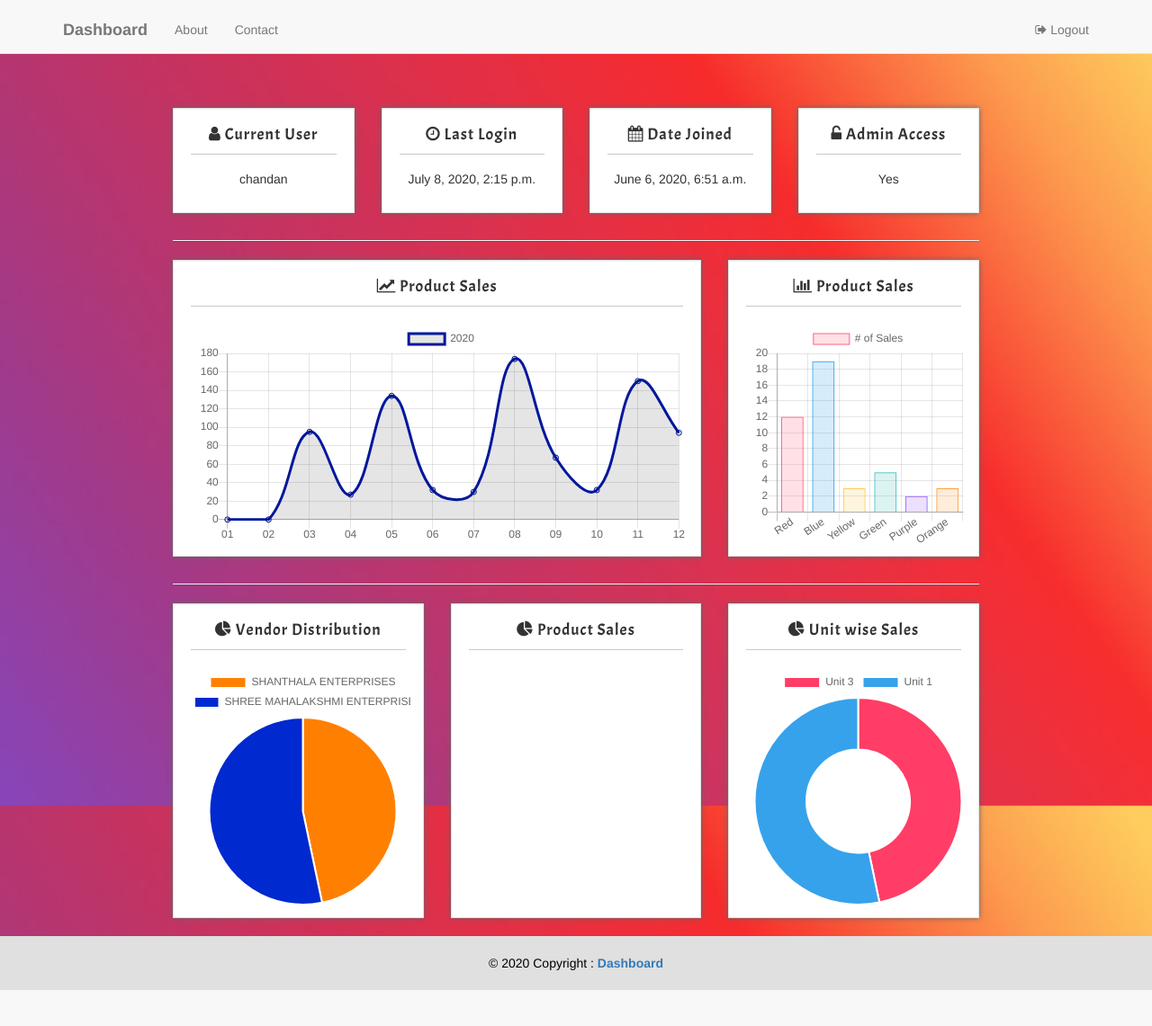
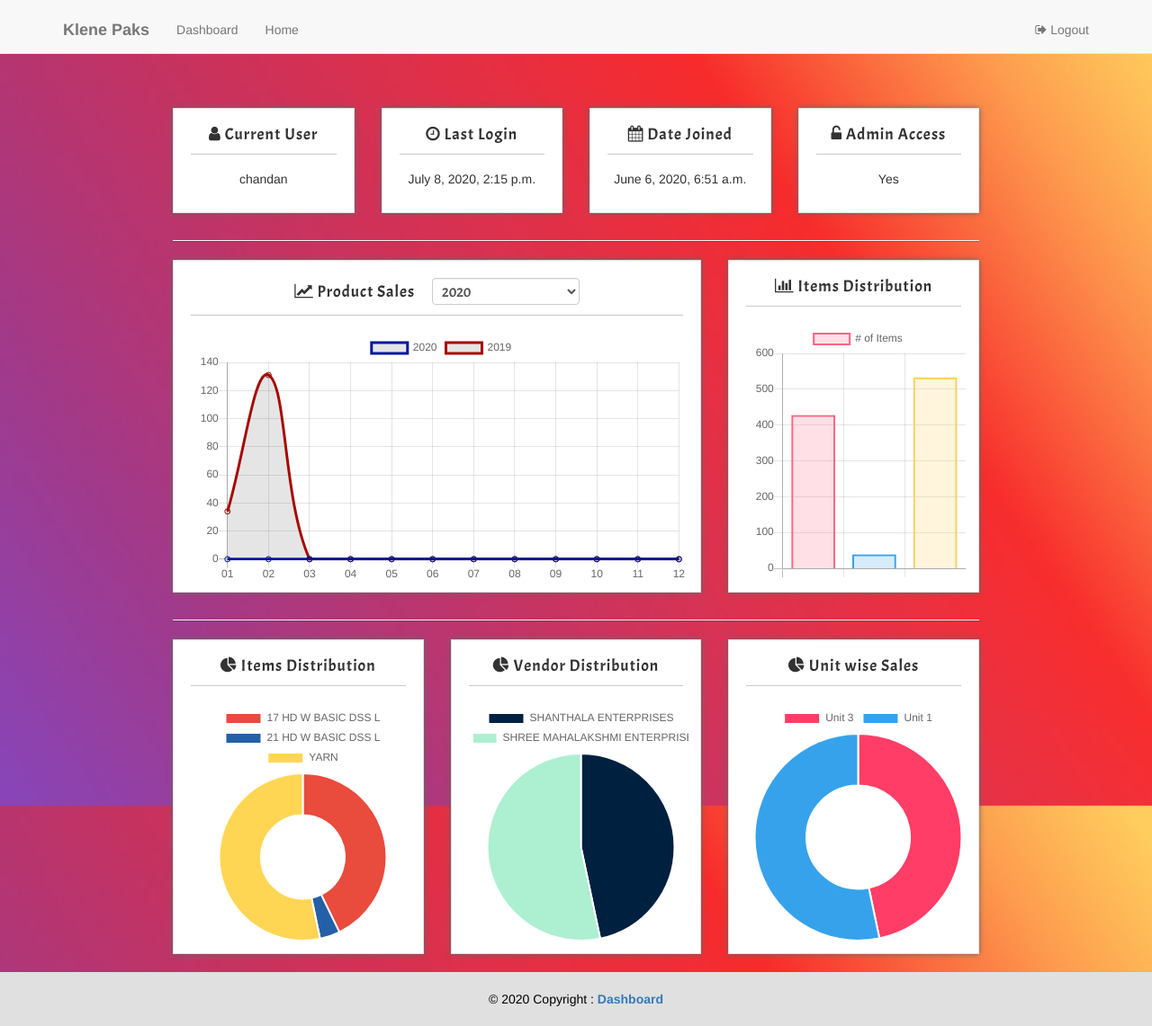
Before and after one commit to chandan-n-bhat/dashboard, a Django app: page /dashboard/ in a window 1280 px wide. Shown: the whole page at 90% size. Before the commit the page ends 1101 px from the top, so only its background shows below. Run offline with Django 3.2, Linux system fonts and the light colour scheme; a user stored in the database is signed in; data comes from the database, SQL or seed files in the repository; some libraries are stand-ins or nearby versions.

```diff
--- a/accounts/templates/accounts/base.html
+++ b/accounts/templates/accounts/base.html
@@ -42,13 +42,13 @@
                         <span class="icon-bar"></span>
                     </button>
 
-                    <a class="navbar-brand" href="{% url 'index' %}"><strong>Dashboard</strong></a>
+                    <a class="navbar-brand" href="{% url 'index' %}"><strong>Klene Paks</strong></a>
                 </div>
 
                 <div class="collapse navbar-collapse" id="bs-nav-demo" style="text-align: center;background: #f8f8f8;">
                     <ul class="nav navbar-nav">
-                        <li><a href="#">Contact</a></li>
-                        <li><a href="{% url 'dash:home' %}">Explore Dashboard</a></li>
+                        <!-- <li><a href="#">Contact</a></li> -->
+                        <li><a href="{% url 'dash:home' %}">Dashboard</a></li>
                     </ul>
                     <ul class="nav navbar-nav navbar-right">
                         {% if user.is_authenticated %}
--- a/dash/static/dash/css/home.css
+++ b/dash/static/dash/css/home.css
@@ -57,3 +57,13 @@ h5{
 .holder{
     height:85%;
 }
+
+.drpdwn{
+    font-size:15px;
+    padding: 6px;
+    margin: 0;
+    display: inline;
+    margin-left: 15px;
+    width: 30%;
+    height: 30px;
+}
--- /dev/null
+++ b/dash/static/dash/js/home.js
@@ -0,0 +1,158 @@
+// Populating dropdown
+for (i = new Date().getFullYear(); i > 1999; i--){
+    $('#yearpicker').append($('<option />').val(i).html(i));
+}
+
+// Function to reset canvas
+
+resetCanvas = function(){
+    var canvas_to_be_deleted = document.getElementById('myLineChart');
+    canvas_to_be_deleted.remove();
+    $('#updatableChart').append('<canvas id="myLineChart" style="margin: 5px;"></canvas>');
+}
+
+
+function IS(bar_labels,bar_values){
+
+    barctx = document.getElementById('myBarChart').getContext('2d');
+    myBarChart = new Chart(barctx, {
+
+        type: 'bar',
+        data: {
+            // labels: ['Red', 'Blue', 'Yellow', 'Green', 'Purple', 'Orange'],
+            labels: bar_labels,
+            datasets: [{
+                label: '# of Items',
+                // data: [12, 19, 3, 5, 2, 3],
+                data: bar_values,
+                backgroundColor: [
+                    'rgba(255, 99, 132, 0.2)',
+                    'rgba(54, 162, 235, 0.2)',
+                    'rgba(255, 206, 86, 0.2)',
+                    // 'rgba(75, 192, 192, 0.2)',
+                    // 'rgba(153, 102, 255, 0.2)',
+                    // 'rgba(255, 159, 64, 0.2)'
+                ],
+                borderColor: [
+                    'rgba(255, 99, 132, 1)',
+                    'rgba(54, 162, 235, 1)',
+                    'rgba(255, 206, 86, 1)',
+                    // 'rgba(75, 192, 192, 1)',
+                    // 'rgba(153, 102, 255, 1)',
+                    // 'rgba(255, 159, 64, 1)'
+                ],
+                borderWidth: 2
+            }]
+        },
+
+        options: {
+            responsive:true,
+            maintainAspectRatio: false,
+            scales: {
+                yAxes: [{
+                    ticks: {
+                        beginAtZero: true
+                    }
+                }],
+                xAxes: [{
+                    ticks: {
+                        display: false
+                    }
+                }]
+            }
+        }
+    });
+}
+
+
+function YWS(yws_labels,yws_values,pyws_labels,pyws_values,year){
+
+    linectx = document.getElementById("myLineChart").getContext('2d');
+    myLineChart = new Chart(linectx, {
+    type: 'line',
+    data: {
+        labels: yws_labels,
+        datasets: [{
+            // data: [86,114,106,106,107,111,133,221,783,278],
+            data: yws_values,
+            label: year,
+            borderColor: "#00179c",
+            fill: true
+        },
+        {
+            // data: [282,350,411,502,635,809,947,142,370,567],
+            data: pyws_values,
+            label: year-1,
+            borderColor: "#a60800",
+            fill: true
+        }
+        ]
+    },
+    options: {
+        responsive:true,
+        maintainAspectRatio: false,
+    }
+    });
+
+}
+
+function DPC(dpc_labels,dpc_values,pc_labels,pc_values,dpc2_labels,dpc2_values){
+
+    doughctx = document.getElementById("myDoughnutChart").getContext('2d');
+    myDoughnutChart = new Chart(doughctx, {
+        type: 'doughnut',
+        data: {
+        // labels: ["Unit1", "Unit3"],
+        labels: dpc_labels,
+        datasets: [
+            {
+                // label: "Population (millions)",
+                backgroundColor: ["#ff3d66","#36a2eb"],
+                // data: [5267,433]
+                data: dpc_values
+            }
+        ]
+        },
+        options: {
+            responsive:true,
+            maintainAspectRatio: false,
+        }
+    });
+
+    doughctx2 = document.getElementById("myDoughnutChart2").getContext('2d');
+    myDoughnutChart2 = new Chart(doughctx2, {
+        type: 'doughnut',
+        data: {
+        labels: dpc2_labels,
+        datasets: [
+            {
+                backgroundColor: ['#E94B3CFF','#2460A7FF','#FFD653FF'],
+                data: dpc2_values
+            }
+        ]
+        },
+        options: {
+            responsive:true,
+            maintainAspectRatio: false,
+        }
+    });
+
+    piectx = document.getElementById("myPieChart").getContext('2d');
+    myPieChart = new Chart(piectx, {
+        type: 'pie',
+        data: {
+        // labels: ["Africa", "Asia", "Europe", "Latin America", "North America"],
+        labels: pc_labels,
+        datasets: [{
+            backgroundColor: ["#00203FFF", "#ADEFD1FF"],
+            // data: [2478,5267,734,784,433]
+            data: pc_values
+        }]
+        },
+        options: {
+            responsive:true,
+            maintainAspectRatio: false,
+        }
+    });
+
+}
--- a/dash/templates/dash/base.html
+++ b/dash/templates/dash/base.html
@@ -26,7 +26,7 @@
             body{
                 background: url("{% static 'accounts/images/wp-fin2.jpg' %}");
                 /* background-position: center; */
-                /* background-repeat: no-repeat;        */
+                /* background-repeat: no-repeat; */
                 background-size: cover;
                 /* height:100%; */
             }
@@ -46,13 +46,13 @@
                         <span class="icon-bar"></span>
                     </button>
 
-                    <a class="navbar-brand" href="{% url 'index' %}"><strong>Dashboard</strong></a>
+                    <a class="navbar-brand" href="{% url 'index' %}"><strong>Klene Paks</strong></a>
                 </div>
 
                 <div class="collapse navbar-collapse" id="bs-nav-demo" style="text-align: center;background: #f8f8f8;">
                     <ul class="nav navbar-nav">
-                        <li><a href="#">About</a></li>
-                        <li><a href="#">Contact</a></li>
+                        <li><a href="{% url 'dash:home' %}">Dashboard</a></li>
+                        <li><a href="{% url 'index' %}">Home</a></li>
                     </ul>
                     <ul class="nav navbar-nav navbar-right">
                         {% if user.is_authenticated %}
--- a/dash/templates/dash/home.html
+++ b/dash/templates/dash/home.html
@@ -28,17 +28,22 @@
 
         <div class="row content">
             <div class="col-sm-8 shadow" >
-                <div class="well" style="height:330px">
-                    <h4><i class="fa fa-line-chart" aria-hidden="true"></i> Product Sales</h4>
+                <div class="well" style="height:370px">
+                    <h4><i class="fa fa-line-chart" aria-hidden="true"></i> Product Sales
+                        <select class="form-control drpdwn" name="yearpicker" id="yearpicker">
+
+                        </select>
+                    </h4>
                     <hr>
-                    <div class="holder">
+
+                    <div class="holder" id="updatableChart">
                         <canvas id="myLineChart" style="margin: 5px;"></canvas>
                     </div>
                 </div>
             </div>
             <div class="col-sm-4 shadow" >
-                <div class="well" style="height:330px">
-                    <h4><i class="fa fa-bar-chart" aria-hidden="true"></i> Product Sales</h4>
+                <div class="well" style="height:370px">
+                    <h4><i class="fa fa-bar-chart" aria-hidden="true"></i> Items Distribution</h4>
                     <hr>
                     <div class="holder">
                         <canvas id="myBarChart" style="margin: 5px;"></canvas>
@@ -53,20 +58,20 @@
 
             <div class="col-sm-4 shadow" >
                 <div class="well" style="height:350px">
-                    <h4><i class="fa fa-pie-chart" aria-hidden="true"></i> Vendor Distribution</h4>
+                    <h4><i class="fa fa-pie-chart" aria-hidden="true"></i> Items Distribution</h4>
                     <hr>
                     <div class="holder">
-                        <canvas id="myPieChart" style="margin: 5px;"></canvas>
+                        <canvas id="myDoughnutChart2" style="margin: 5px;"></canvas>
                     </div>
                 </div>
             </div>
 
             <div class="col-sm-4 shadow" >
                 <div class="well" style="height:350px">
-                    <h4><i class="fa fa-pie-chart" aria-hidden="true"></i> Product Sales</h4>
+                    <h4><i class="fa fa-pie-chart" aria-hidden="true"></i> Vendor Distribution</h4>
                     <hr>
                     <div class="holder">
-                        <!-- <canvas id="" style="margin: 5px;"></canvas> -->
+                        <canvas id="myPieChart" style="margin: 5px;"></canvas>
                     </div>
                 </div>
             </div>
@@ -87,78 +92,47 @@
 
     <script src="https://code.jquery.com/jquery-3.3.1.js"></script>
 
+    <script src="{% static 'dash/js/home.js' %}" type="text/javascript"></script>
+
     <script>
-        var barctx = document.getElementById('myBarChart').getContext('2d');
-        var myBarChart = new Chart(barctx, {
 
-            type: 'bar',
-            data: {
-                labels: ['Red', 'Blue', 'Yellow', 'Green', 'Purple', 'Orange'],
-                datasets: [{
-                    label: '# of Sales',
-                    data: [12, 19, 3, 5, 2, 3],
-                    backgroundColor: [
-                        'rgba(255, 99, 132, 0.2)',
-                        'rgba(54, 162, 235, 0.2)',
-                        'rgba(255, 206, 86, 0.2)',
-                        'rgba(75, 192, 192, 0.2)',
-                        'rgba(153, 102, 255, 0.2)',
-                        'rgba(255, 159, 64, 0.2)'
-                    ],
-                    borderColor: [
-                        'rgba(255, 99, 132, 1)',
-                        'rgba(54, 162, 235, 1)',
-                        'rgba(255, 206, 86, 1)',
-                        'rgba(75, 192, 192, 1)',
-                        'rgba(153, 102, 255, 1)',
-                        'rgba(255, 159, 64, 1)'
-                    ],
-                    borderWidth: 1
-                }]
-            },
+        $(document).ready(function(){
+            $("#yearpicker").change(function(){
+                // console.log("Changed!")
+                resetCanvas();
+                var year = $("#yearpicker option:selected").text()
+                // console.log(year)
+                $.ajax({
+                    url: '{% url "dash:yearWiseSale" %}',
+                    type: 'GET',
+                    data: {
+                        year: year
+                    },
+                    dataType: 'json',
+                    success: function (response) {
+                        var yws_labels = response['yws_labels'];
+                        var yws_values = response['yws_values'];
+                        var pyws_labels = response['pyws_labels'];
+                        var pyws_values = response['pyws_values'];
+                        YWS(yws_labels,yws_values,pyws_labels,pyws_values,year); // YearWiseSales
+                    }
+                });
 
-            options: {
-                responsive:true,
-                maintainAspectRatio: false,
-                scales: {
-                    yAxes: [{
-                        ticks: {
-                            beginAtZero: true
-                        }
-                    }]
-                }
+            });
+        });
+
+
+        $.ajax({
+            url: '{% url "dash:itemSales" %}',
+            type: 'GET',
+            dataType: 'json',
+            success: function (response) {
+                var bar_labels = response['bar_labels'];
+                var bar_values = response['bar_values'];
+                IS(bar_labels,bar_values); // ItemSales
+
             }
         });
-
-        function YWS(yws_labels,yws_values,year){
-
-            var linectx = document.getElementById("myLineChart").getContext('2d');
-            var myLineChart = new Chart(linectx, {
-            type: 'line',
-            data: {
-                labels: yws_labels,
-                datasets: [{
-                    // data: [86,114,106,106,107,111,133,221,783,278],
-                    data: yws_values,
-                    label: year,
-                    borderColor: "#00179c",
-                    fill: true
-                }
-                // , {
-                //     data: [282,350,411,502,635,809,947,142,370,567],
-                //     label: "Product 2",
-                //     borderColor: "#a60800",
-                //     fill: false
-                // }
-                ]
-            },
-            options: {
-                responsive:true,
-                maintainAspectRatio: false,
-            }
-            });
-
-        }
 
 
         var curDate = new Date();
@@ -176,56 +150,13 @@
             success: function (response) {
                 var yws_labels = response['yws_labels'];
                 var yws_values = response['yws_values'];
-                YWS(yws_labels,yws_values,curYear);
+                var pyws_labels = response['pyws_labels'];
+                var pyws_values = response['pyws_values'];
+                YWS(yws_labels,yws_values,pyws_labels,pyws_values,curYear);
 
             }
         });
 
-
-
-        function DPC(dpc_labels,dpc_values,pc_labels,pc_values){
-
-            var doughctx = document.getElementById("myDoughnutChart").getContext('2d');
-            var myDoughnutChart = new Chart(doughctx, {
-                type: 'doughnut',
-                data: {
-                // labels: ["Unit1", "Unit3"],
-                labels: dpc_labels,
-                datasets: [
-                    {
-                        label: "Population (millions)",
-                        backgroundColor: ["#ff3d66","#36a2eb"],
-                        // data: [5267,433]
-                        data: dpc_values
-                    }
-                ]
-                },
-                options: {
-                    responsive:true,
-                    maintainAspectRatio: false,
-                }
-            });
-
-
-            var piectx = document.getElementById("myPieChart").getContext('2d');
-            var myPieChart = new Chart(piectx, {
-                type: 'pie',
-                data: {
-                // labels: ["Africa", "Asia", "Europe", "Latin America", "North America"],
-                labels: pc_labels,
-                datasets: [{
-                    backgroundColor: ["#ff8000", "#0029cf","#3cba9f","#e8c3b9","#c45850"],
-                    // data: [2478,5267,734,784,433]
-                    data: pc_values
-                }]
-                },
-                options: {
-                    responsive:true,
-                    maintainAspectRatio: false,
-                }
-            });
-
-        }
 
         // Ajax call to fetch doughnut and pie details
         $.ajax({
@@ -237,7 +168,10 @@
                 var dc_values = response['doughnut_values'];
                 var pc_labels = response['pie_labels'];
                 var pc_values = response['pie_values'];
-                DPC(dc_labels,dc_values,pc_labels,pc_values);
+                var dpc2_labels = response['dpc2_labels'];
+                var dpc2_values = response['dpc2_values'];
+
+                DPC(dc_labels,dc_values,pc_labels,pc_values,dpc2_labels,dpc2_values);
             }
         });
 
--- a/dash/urls.py
+++ b/dash/urls.py
@@ -6,5 +6,6 @@ app_name = 'dash'
 urlpatterns = [
     path('', views.home, name='home'),
     path('api/v1/dpc', views.dpc, name='doughnutPieChart'),
-    path('api/v1/yearWiseSales', views.yearWiseSales, name='yearWiseSale')
+    path('api/v1/yearWiseSales', views.yearWiseSales, name='yearWiseSale'),
+    path('api/v1/itemsales', views.itemSales, name='itemSales')
 ]
--- a/dash/views.py
+++ b/dash/views.py
@@ -95,11 +95,27 @@ def dpc(request):
         pie_labels = list(vendors_count_pie.keys())
         pie_values = list(vendors_count_pie.values())
 
+
+        items = Billed.objects.values_list('item_name',flat=True)
+        items_count = dict()
+
+        for i_ in items:
+            if(i_ not in items_count.keys()):
+                items_count[i_] = 0
+            items_count[i_] += 1
+
+        dpc2_labels = list(items_count.keys())
+        dpc2_values = list(items_count.values())
+        # print(dpc2_labels)
+        # print(dpc2_values)
+
         response = {
             'doughnut_labels_keys': doughnut_labels,
             'doughnut_values': doughnut_values,
             'pie_labels': pie_labels,
-            'pie_values': pie_values
+            'pie_values': pie_values,
+            'dpc2_labels': dpc2_labels,
+            'dpc2_values': dpc2_values
         }
         # print(response)
         return JsonResponse(response, status=200)
@@ -111,13 +127,29 @@ def yearWiseSales(request):
 
     if(request.method =='GET'):
 
-        # thisYear = request.GET['year']
-        thisYear = '2018'
-        print(thisYear)
+        thisYear = request.GET['year']
+        prevYear = str(int(thisYear)-1)
+        # print(prevYear)
+        # print(thisYear)
 
         data = Billed.objects.values_list('billed_dt',flat=True)
 
-        month_wise_count = {
+        current_month_wise_count = {
+            '01':0,
+            '02':0,
+            '03':0,
+            '04':0,
+            '05':0,
+            '06':0,
+            '07':0,
+            '08':0,
+            '09':0,
+            '10':0,
+            '11':0,
+            '12':0,
+        }
+
+        prev_month_wise_count = {
             '01':0,
             '02':0,
             '03':0,
@@ -137,16 +169,60 @@ def yearWiseSales(request):
             year,month,day = dt.split('-')
             if(year == thisYear):
                 #valid instance
-                month_wise_count[month] += 1
+                current_month_wise_count[month] += 1
 
-        # print(month_wise_count)
-        yws_labels = list(month_wise_count.keys())
-        yws_values = list(month_wise_count.values())
+            elif(year == prevYear):
+                #valid prev instance
+                prev_month_wise_count[month] += 1
+
+        # print(current_month_wise_count)
+        # print(prev_month_wise_count)
+        # yws - yearwisesales && pyws - previousyearwisesales
+        yws_labels = list(current_month_wise_count.keys())
+        yws_values = list(current_month_wise_count.values())
+
+
+        pyws_labels = list(prev_month_wise_count.keys())
+        pyws_values = list(prev_month_wise_count.values())
+
         response = {
             'yws_labels': yws_labels,
-            'yws_values': yws_values
+            'yws_values': yws_values,
+            'pyws_labels': pyws_labels,
+            'pyws_values': pyws_values
         }
 
         return JsonResponse(response, status=200)
 
-    return JsonResponse({"Error":"Invalid Method"}, status=200)
+    return JsonResponse({"Error":"Invalid Method"}, status=405)
+
+
+def itemSales(request):
+
+    if(request.method == 'GET'):
+
+        items = Billed.objects.values_list('item_name',flat=True)
+        items_count_bar = dict()
+
+        for i_ in items:
+            if(i_ not in items_count_bar.keys()):
+                items_count_bar[i_] = 0
+            items_count_bar[i_] += 1
+
+        # print(items_count_bar.keys())
+        # print(items_count_bar.values())
+        # print(items_count_bar)
+
+        bar_labels = list(items_count_bar.keys())
+        bar_values = list(items_count_bar.values())
+        # print(bar_values)
+        # print(bar_labels)
+
+        response = {
+            'bar_labels': bar_labels,
+            'bar_values': bar_values,
+        }
+        # print(response)
+        return JsonResponse(response, status=200)
+
+    return JsonResponse({"Error":"Invalid Method"}, status=405)
```
